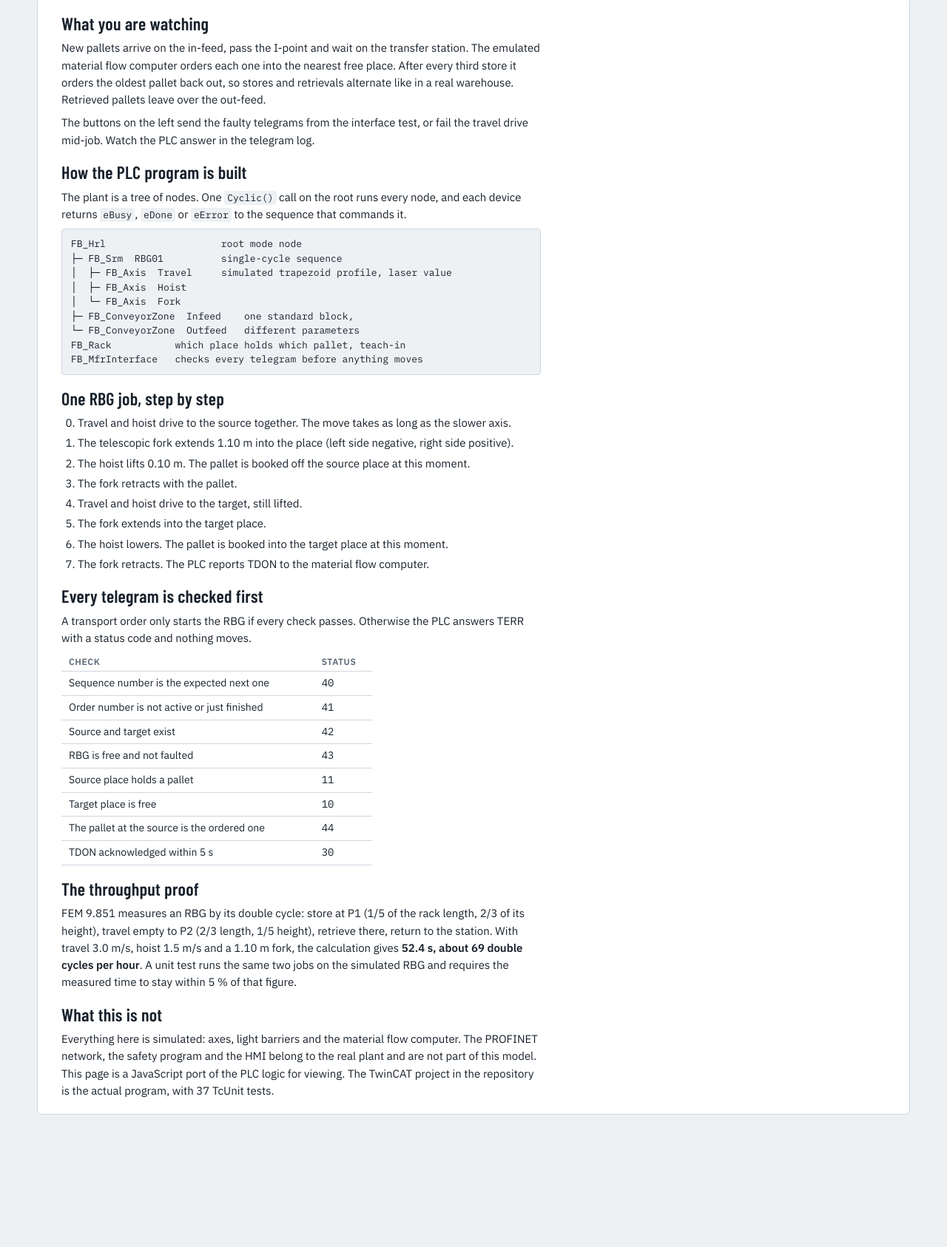
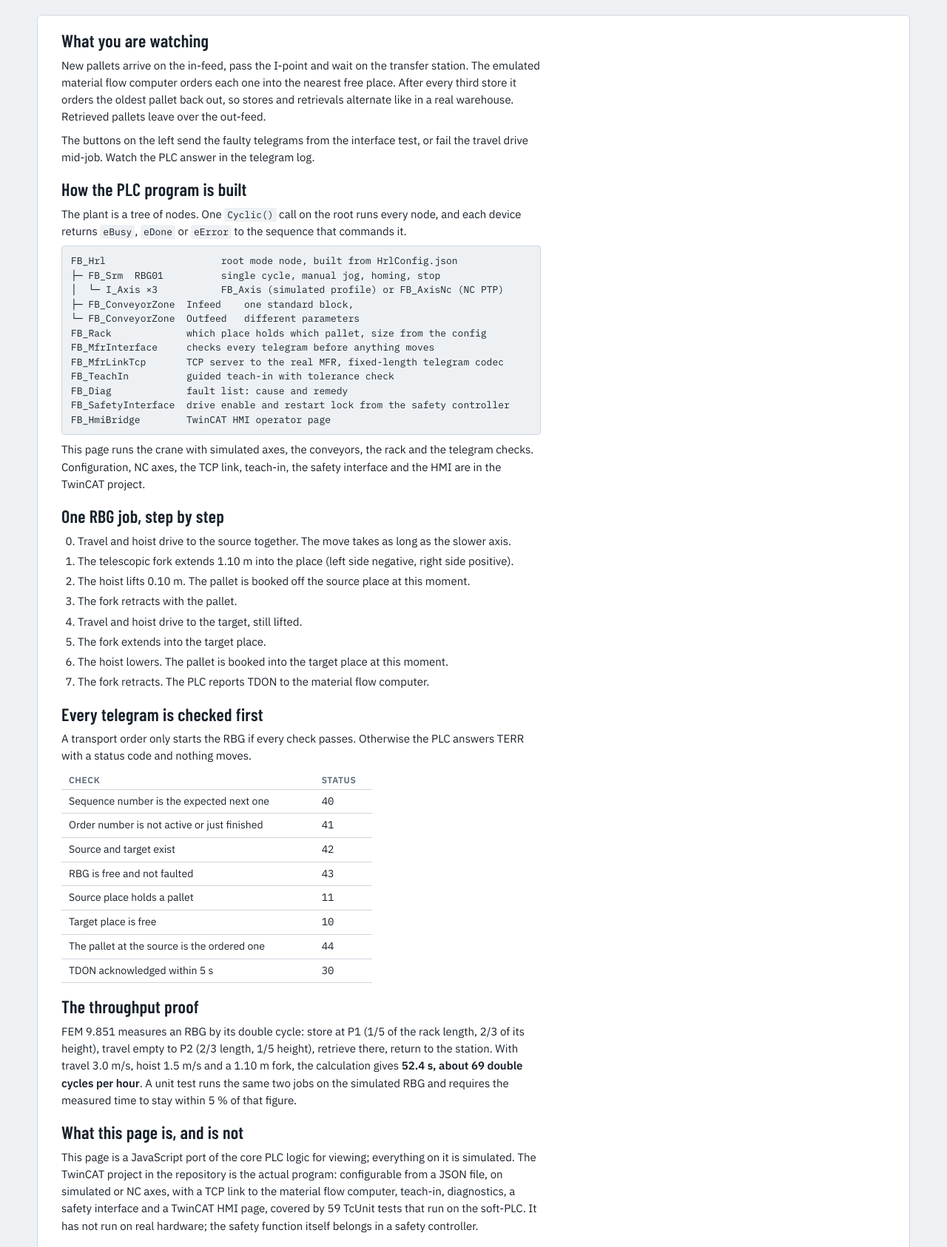
Before and after one commit to sulemanali5760/twincat3-hrl-virtual-commissioning, a plain HTML site: page docs/index.html in a window 1280 px wide. Shown: the part 805-2491 px from the top of the page at 74% size. Before the commit the page ends 2368 px from the top, so only its background shows below. Drawn offline with nearby package versions, Linux system fonts and the light colour scheme.

Commit message:
Demo page: present the core of the HRL/RBG library, current building blocks

```diff
--- a/docs/index.html
+++ b/docs/index.html
@@ -3,7 +3,7 @@
 <head>
 <meta charset="utf-8">
 <meta name="viewport" content="width=device-width, initial-scale=1, viewport-fit=cover">
-<title>HRL Virtual Commissioning</title>
+<title>HRL/RBG control library</title>
 <meta name="claude:viewport-fit-sides" content="cover">
 <link rel="preconnect" href="https://fonts.googleapis.com">
 <link rel="preconnect" href="https://fonts.gstatic.com" crossorigin>
@@ -78,9 +78,9 @@ td.n{font-family:var(--mono);font-variant-numeric:tabular-nums}
 <div class="wrap">
   <header>
     <div>
-      <div class="tag">TwinCAT 3 · Structured Text · simulated plant</div>
-      <h1>HRL Virtual Commissioning</h1>
-      <p class="sub">A pallet high-bay warehouse with one storage and retrieval machine, run by the same logic as the PLC program: axis profiles, the eight-step single cycle, and telegram checks against an emulated material flow computer.</p>
+      <div class="tag">TwinCAT 3 library · live demo of the core logic</div>
+      <h1>HRL/RBG control library</h1>
+      <p class="sub">A pallet high-bay warehouse with one storage and retrieval machine. This page runs the core of the PLC library in your browser: axis profiles, the eight-step single cycle, rack booking, and telegram checks against an emulated material flow computer.</p>
     </div>
     <a href="https://github.com/sulemanali5760/twincat3-hrl-virtual-commissioning">Source on GitHub</a>
   </header>
@@ -144,15 +144,19 @@ td.n{font-family:var(--mono);font-variant-numeric:tabular-nums}
     <section>
       <h2>How the PLC program is built</h2>
       <p>The plant is a tree of nodes. One <code>Cyclic()</code> call on the root runs every node, and each device returns <code>eBusy</code>, <code>eDone</code> or <code>eError</code> to the sequence that commands it.</p>
-<pre>FB_Hrl                    root mode node
-├─ FB_Srm  RBG01          single-cycle sequence
-│  ├─ FB_Axis  Travel     simulated trapezoid profile, laser value
-│  ├─ FB_Axis  Hoist
-│  └─ FB_Axis  Fork
+<pre>FB_Hrl                    root mode node, built from HrlConfig.json
+├─ FB_Srm  RBG01          single cycle, manual jog, homing, stop
+│  └─ I_Axis ×3           FB_Axis (simulated profile) or FB_AxisNc (NC PTP)
 ├─ FB_ConveyorZone  Infeed    one standard block,
 └─ FB_ConveyorZone  Outfeed   different parameters
-FB_Rack           which place holds which pallet, teach-in
-FB_MfrInterface   checks every telegram before anything moves</pre>
+FB_Rack             which place holds which pallet, size from the config
+FB_MfrInterface     checks every telegram before anything moves
+FB_MfrLinkTcp       TCP server to the real MFR, fixed-length telegram codec
+FB_TeachIn          guided teach-in with tolerance check
+FB_Diag             fault list: cause and remedy
+FB_SafetyInterface  drive enable and restart lock from the safety controller
+FB_HmiBridge        TwinCAT HMI operator page</pre>
+      <p>This page runs the crane with simulated axes, the conveyors, the rack and the telegram checks. Configuration, NC axes, the TCP link, teach-in, the safety interface and the HMI are in the TwinCAT project.</p>
     </section>
     <section>
       <h2>One RBG job, step by step</h2>
@@ -189,8 +193,8 @@ FB_MfrInterface   checks every telegram before anything moves</pre>
       <p>FEM 9.851 measures an RBG by its double cycle: store at P1 (1/5 of the rack length, 2/3 of its height), travel empty to P2 (2/3 length, 1/5 height), retrieve there, return to the station. With travel 3.0 m/s, hoist 1.5 m/s and a 1.10 m fork, the calculation gives <strong>52.4 s, about 69 double cycles per hour</strong>. A unit test runs the same two jobs on the simulated RBG and requires the measured time to stay within 5 % of that figure.</p>
     </section>
     <section>
-      <h2>What this is not</h2>
-      <p>Everything here is simulated: axes, light barriers and the material flow computer. The PROFINET network, the safety program and the HMI belong to the real plant and are not part of this model. This page is a JavaScript port of the PLC logic for viewing. The TwinCAT project in the repository is the actual program, with 37 TcUnit tests.</p>
+      <h2>What this page is, and is not</h2>
+      <p>This page is a JavaScript port of the core PLC logic for viewing; everything on it is simulated. The TwinCAT project in the repository is the actual program: configurable from a JSON file, on simulated or NC axes, with a TCP link to the material flow computer, teach-in, diagnostics, a safety interface and a TwinCAT HMI page, covered by 59 TcUnit tests that run on the soft-PLC. It has not run on real hardware; the safety function itself belongs in a safety controller.</p>
     </section>
   </div>
 </div>
```
